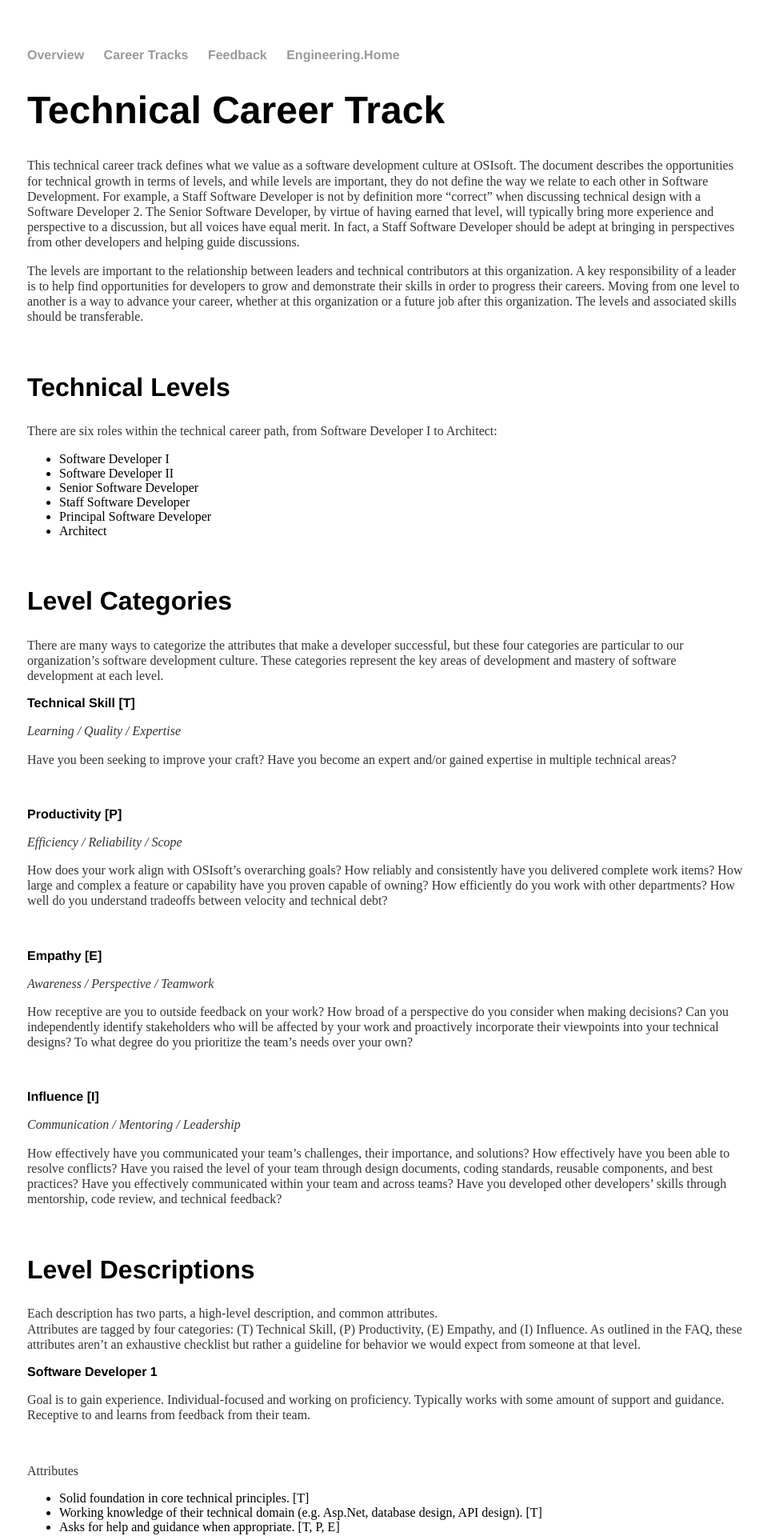
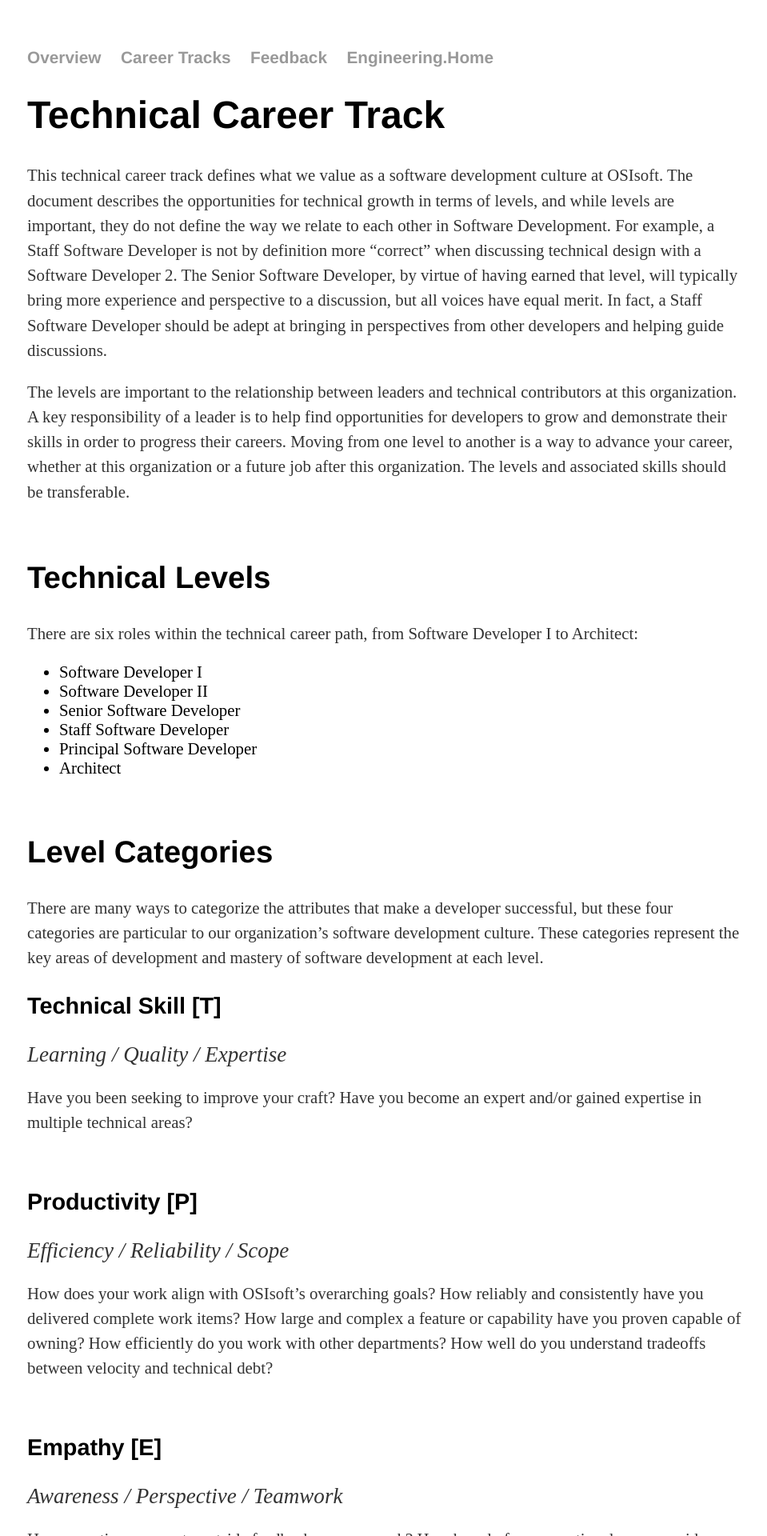
Before and after one commit to OSIEng/osieng.github.io, a Jekyll site: the page built from career/index.html, in a window 1280 px wide. Shown: the top 1920 px of the page at 80% size, without its empty margins (158-1117 px from the left). Built offline with Jekyll 4.4.1, drawn with Linux system fonts in a browser that asks for light colours.

Commit message:
Update main.css

```diff
--- a/css/main.css
+++ b/css/main.css
@@ -24,16 +24,16 @@ h1 {
     font-family:'Helvetica', 'Arial', 'Sans-Serif';
 }
 h2 {
-    font-size: 2em;
+    font-size: 2.4em;
     font-family:'Helvetica', 'Arial', 'Sans-Serif';
 }
 h3 {
-    font-size: 1em;
+    font-size: 1.8em;
     font-family:'Helvetica', 'Arial', 'Sans-Serif';
 }
 p {
-    font-size: 1em;
-    line-height: 1.2em;
+    font-size: 1.3em;
+    line-height: 1.5em;
     color: #333;
 }
 footer {
@@ -50,8 +50,8 @@ ul.posts li {
     list-style: none;
 }
 ul li {
-    font-size: 1em
+    font-size: 1.3em
 }
 em {
-    font-size: 1em
+    font-size: 1.3em
 }
```
